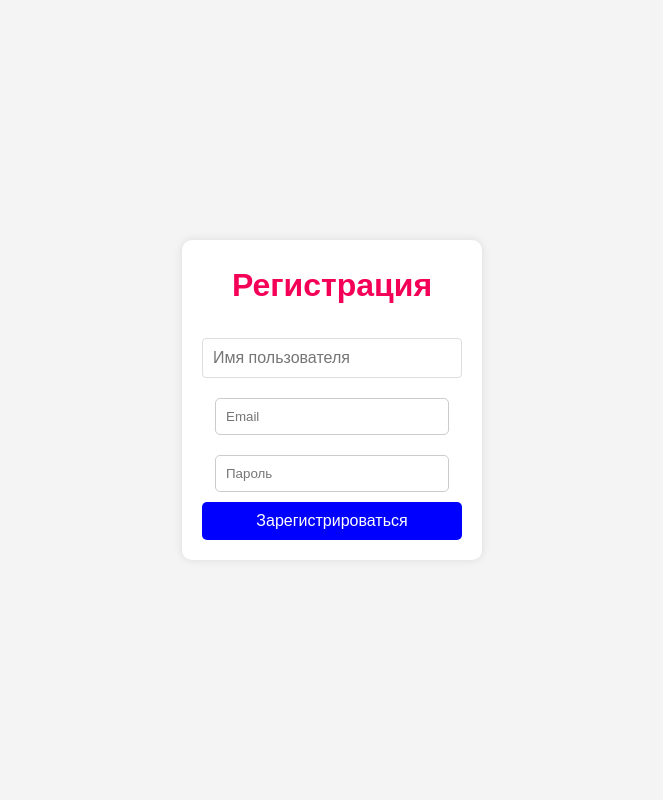
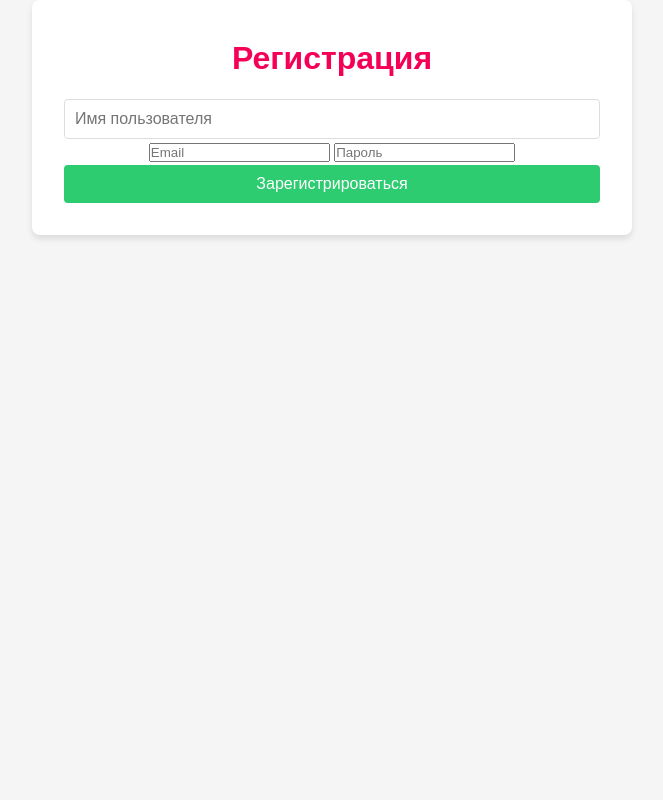
Before and after one commit to zuzeyka/PythonSite, a Flask app: page /register in a window 1280 px wide. Shown: the whole page, without its empty margins (308-971 px from the left). Run offline with Flask 3, Linux system fonts and the light colour scheme.

Commit message:
struct changes

```diff
--- a/static/index.css
+++ b/static/index.css
@@ -37,9 +37,7 @@
 }
 
 .card-content {
-
-display: flex;
-
+    display: flex;
 }
 
 .product-grid {
@@ -53,7 +51,6 @@
     border-radius: 4px;
     box-shadow: 0 2px 4px rgba(0, 0, 0, 0.1);
     overflow: hidden;
-
 }
 .product-image {
     width: 100%;
--- a/templates/register.html
+++ b/templates/register.html
@@ -1,55 +1,27 @@
 <!DOCTYPE html>
 <html lang="en">
     <head>
-    <meta charset="UTF-8">
-    <meta name="viewport" content="width=device-width, initial-scale=1.0">
+        <meta charset="UTF-8" />
+        <meta name="viewport" content="width=device-width, initial-scale=1.0" />
         <link
             rel="stylesheet"
             href="{{ url_for('static', filename='index.css')}}"
         />
         <title>Регистрация</title>
-<style>
-    body {
-        font-family: Arial, sans-serif;
-        display: flex;
-        justify-content: center;
-        align-items: center;
-        height: 100vh;
-        background-color: #f4f4f4;
-    }
-    .container {
-        background: white;
-        padding: 20px;
-        border-radius: 10px;
-        box-shadow: 0px 0px 10px rgba(0, 0, 0, 0.1);
-        width: 300px;
-        text-align: center;
-    }
-    input {
-        width: 90%;
-        padding: 10px;
-        margin: 10px 0;
-        border: 1px solid #ccc;
-        border-radius: 5px;
-    }
-    button {
-        width: 100%;
-        padding: 10px;
-        background: blue;
-        color: white;
-        border: none;
-        border-radius: 5px;
-        cursor: pointer;
-    }
-</style>
     </head>
     <body>
         <div class="container" id="register-container">
             <h2>Регистрация</h2>
-    <input type="text" id="reg-user" placeholder="Имя пользователя">
-    <input type="email" id="reg-email" placeholder="Email">
-    <input type="password" id="reg-pass" placeholder="Пароль">
+            <form method="POST">
+                <input
+                    type="text"
+                    id="reg-user"
+                    placeholder="Имя пользователя"
+                />
+                <input type="email" id="reg-email" placeholder="Email" />
+                <input type="password" id="reg-pass" placeholder="Пароль" />
                 <button onclick="register()">Зарегистрироваться</button>
+            </form>
         </div>
 
         <script src="register.js"></script>
```
Also changed, not shown: products.json (+51 -1 lines), templates/login.html (+10 -38 lines). Lines whose indentation alone changed are shown as unchanged.
